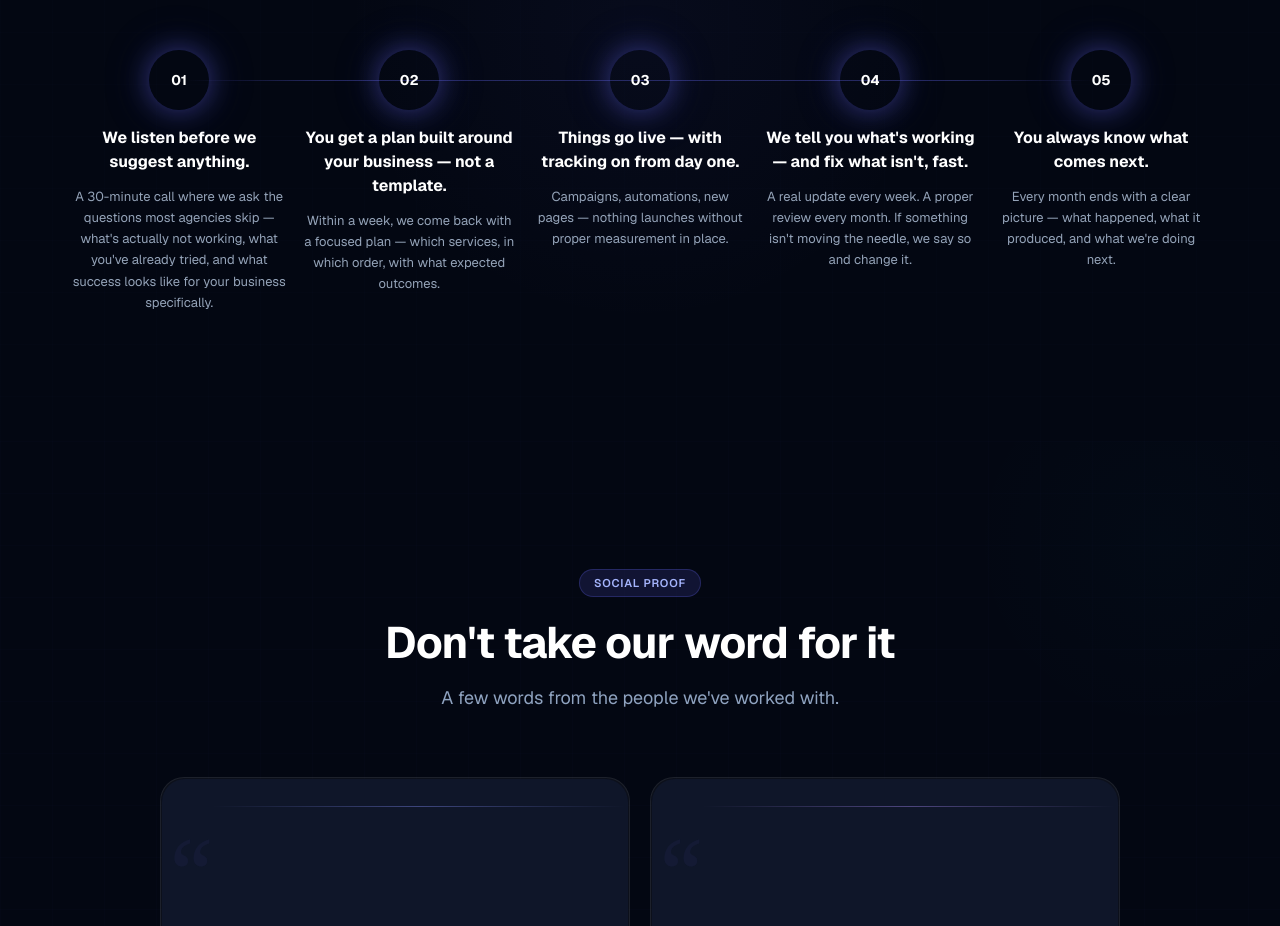
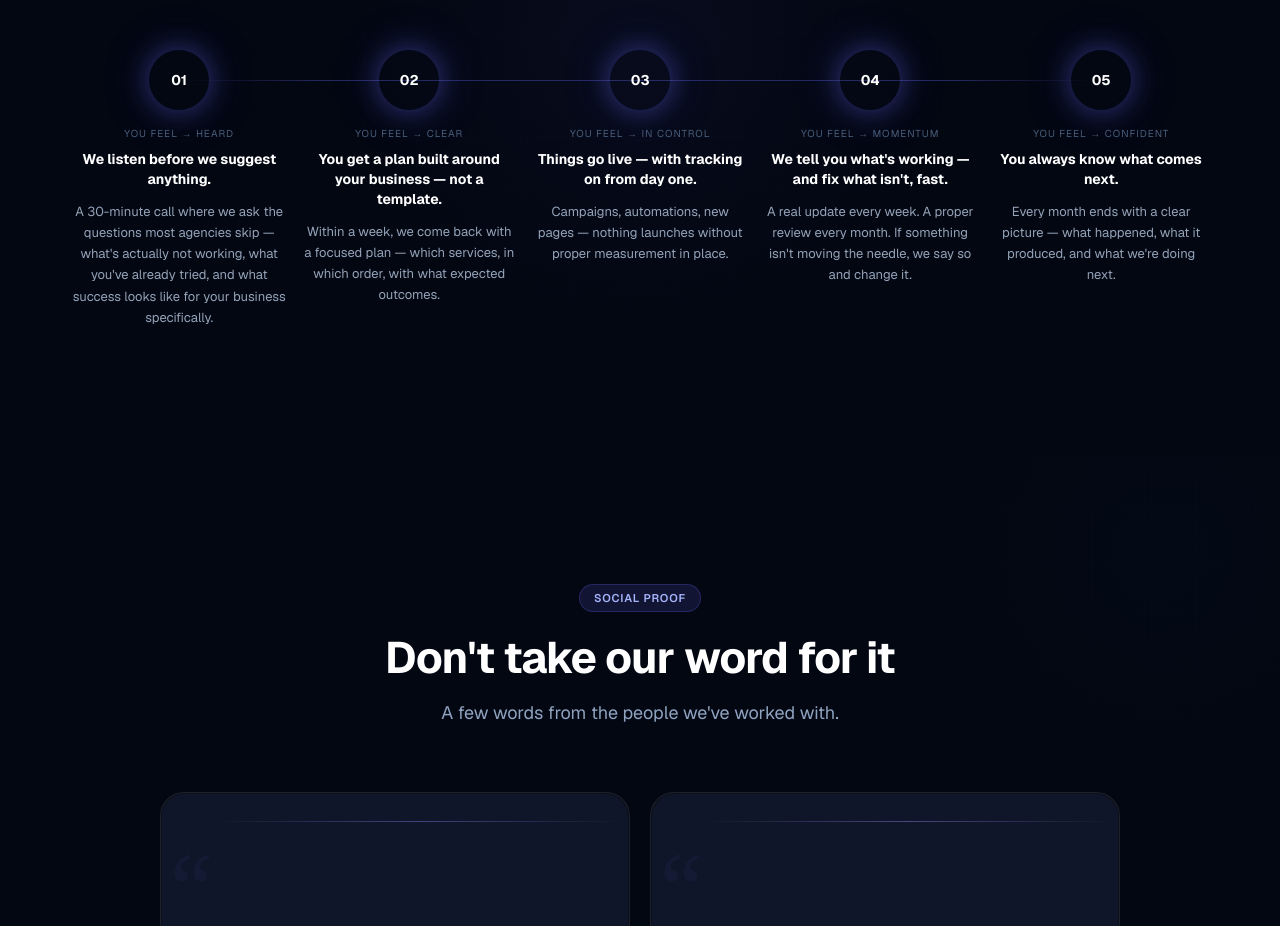
Before and after one commit to issei007-ai/unexusai, a Next.js app: page / in a window 1280 px wide. Shown: the part 5840-6766 px from the top of the page. Built offline with nearby package versions, Linux system fonts and the light colour scheme.

Commit message:
Update ProcessSteps.tsx

```diff
--- a/src/components/sections/ProcessSteps.tsx
+++ b/src/components/sections/ProcessSteps.tsx
@@ -69,8 +69,15 @@ export default function ProcessSteps() {
                     </span>
                   </div>
 
+                <p
+                    className="text-[10px] uppercase tracking-widest mb-2"
+                    style={{ color: "var(--color-brand-500)" }}
+                  >
+                    {item.feeling}
+                </p>
+
                   <h3
-                    className="font-bold text-base mb-3 text-white transition-colors group-hover:text-[var(--color-accent-300)]"
+                    className="font-bold text-sm mb-3 text-white transition-colors group-hover:text-[var(--color-accent-300)]"
                     style={{ fontFamily: "var(--font-display)" }}
                   >
                     {item.title}
```
